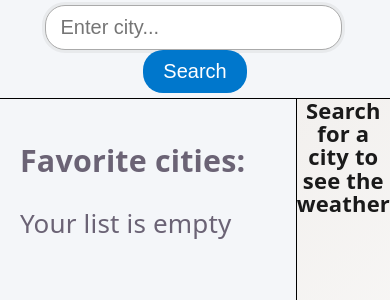
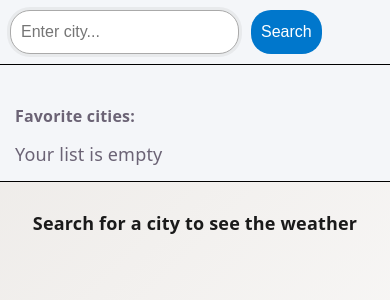
Before and after one commit to hlibm24/weather-app, a React (Vite) app: page / in a window 390 px wide. Shown: the top 300 px of the page. Built offline with nearby package versions, Linux system fonts and the light colour scheme.

Commit message:
feat: add adaptive styles

```diff
--- a/src/App.css
+++ b/src/App.css
@@ -132,13 +132,8 @@
   right: 10px;
   border: none;
   background: none;
-  color: blue;
   cursor: pointer;
   padding: 0 3px;
-}
-
-.addToFavs-btn:hover {
-  border-bottom: 1px solid #0077cc;
 }
 
 .main-info, .addit-info {
@@ -258,3 +253,131 @@
   cursor: pointer;
   padding: 2px 3px;
 }
+
+@media (max-width: 1366px) {
+  .side-bar {
+    width: 240px;
+    padding: 0 10px;
+    font-size: 18px;
+  }
+
+  .favCities-title {
+    font-size: 16px;
+    margin: 25px 0 15px;
+  }
+
+  .fav-city {
+    padding: 4px;
+  }
+
+  .currentWeather {
+    padding: 40px 0 70px;
+    gap: 14px;
+  }
+
+  .main-info, .addit-info {
+    padding: 10px;
+  }
+
+  .main-info img {
+    width: 70px;
+  }
+
+  .forecast-list {
+    gap: 10px;
+    padding-bottom: 10px;
+    display: grid;
+    grid-template-columns: repeat(3, 1fr);
+  }
+
+  .forecast-item {
+    padding: 7px 4px;
+    gap: 2px;
+  }
+
+  .forecast-item img {
+    width: 60px;
+  }
+
+  .modal-content {
+    flex-direction: column;
+  }
+
+  .detail-card {
+    min-width: 100%;
+    padding-bottom: 15px;
+  }
+
+  .close-details {
+    right: 35px;
+  }
+
+}
+
+@media (max-width: 768px) {
+  .search-container {
+    padding: 10px;
+    display: flex;
+    gap: 8px;
+  }
+
+  .search-input {
+    padding: 12px 10px;
+  }
+
+  .search-button {
+    padding: 12px 10px;
+  }
+
+  .main-container {
+    flex-direction: column;
+  }
+
+  .side-bar {
+    width: 100%;
+    border-right: none;
+    border-bottom: 1px solid black;
+    padding: 15px;
+  }
+
+  .placeholder {
+    padding: 30px 20px;
+    font-size: 18px;
+  }
+
+  .error-message {
+    font-size: 16px;
+    margin: 15px;
+    text-align: center;
+  }
+
+  .currentWeather {
+    flex-direction: column;
+    gap: 20px;
+    padding: 60px 20px 20px 20px;
+  }
+
+  .main-info, .addit-info {
+    padding: 15px;
+    gap: 8px;
+    width: 100%;
+  }
+
+  .forecast-list {
+    gap: 15px;
+    padding: 15px;
+    grid-template-columns: repeat(2, 1fr);
+  }
+
+  .forecast-item {
+    padding: 15px 8px;
+  }
+
+  .modal-content {
+    padding: 60px 15px 30px;;
+  }
+
+  .detail-card {
+    text-align: center;
+  }
+}
--- a/src/App.jsx
+++ b/src/App.jsx
@@ -174,7 +174,6 @@ function App() {
             <ul className='favorites'>
               {favorites.map(favCity =>(
                 <li className='fav-city'
-                onClick={() => handleFavSearch(favCity)}
                 key={favCity}>
                   <span onClick={() => handleFavSearch(favCity)}>{favCity}</span>
                   <button onClick={() => removeFromFavList(favCity)}>X</button>
--- a/src/index.css
+++ b/src/index.css
@@ -63,6 +63,18 @@ body {
   font-size: 22px;
 }
 
+@media (max-width: 1368px) {
+  body {
+    font-size: 16px;
+  }
+}
+
+@media (max-width: 768px) {
+  body {
+    font-size: 15px;
+  }
+}
+
 #root {
   max-width: 100%;
   margin: 0 auto;
@@ -75,6 +87,12 @@ body {
 
 input, button {
   font-size: 20px;
+}
+
+@media (max-width: 1368px) {
+  input, button {
+    font-size: 16px;
+  }
 }
 
 h1,
```
